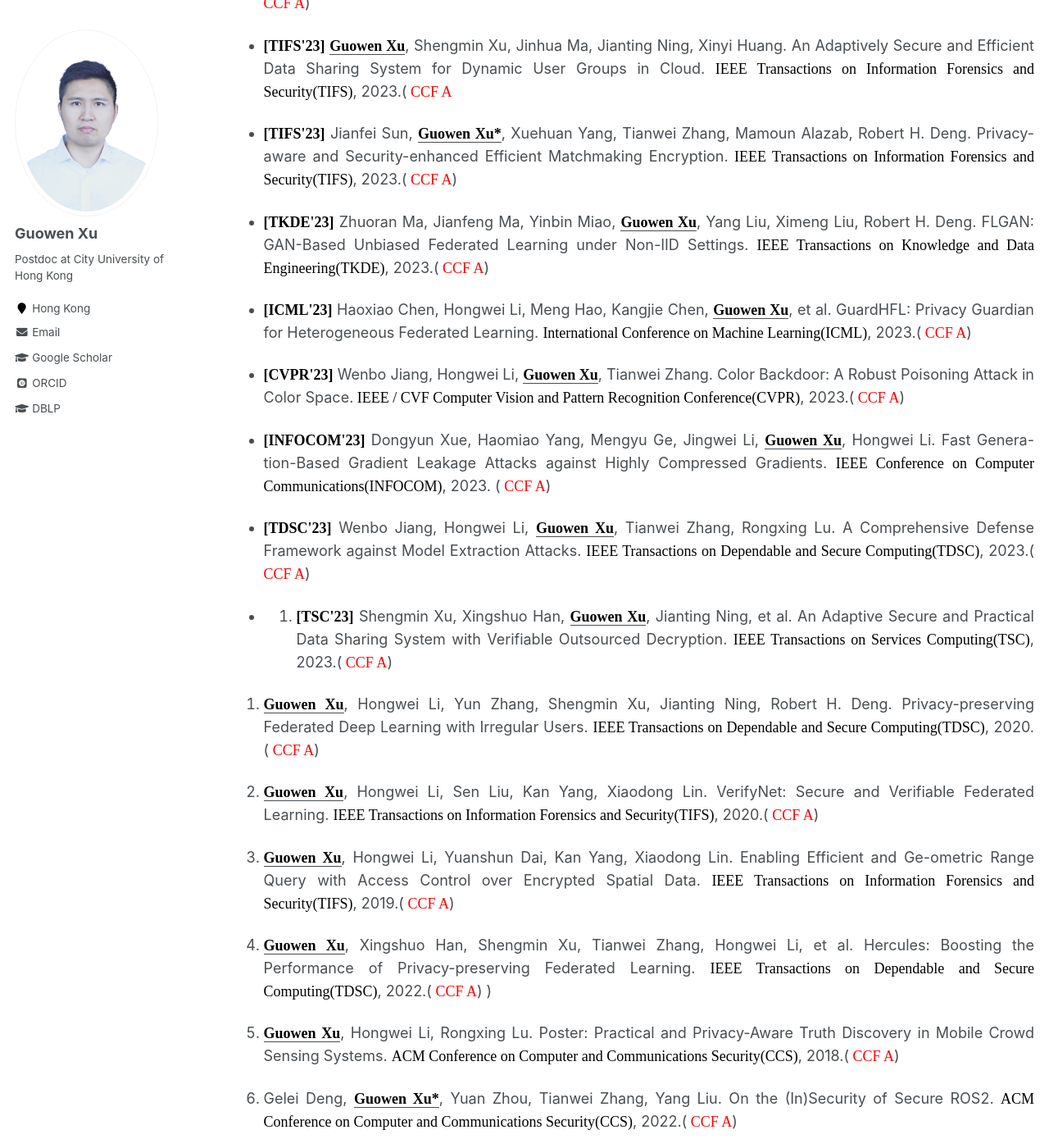
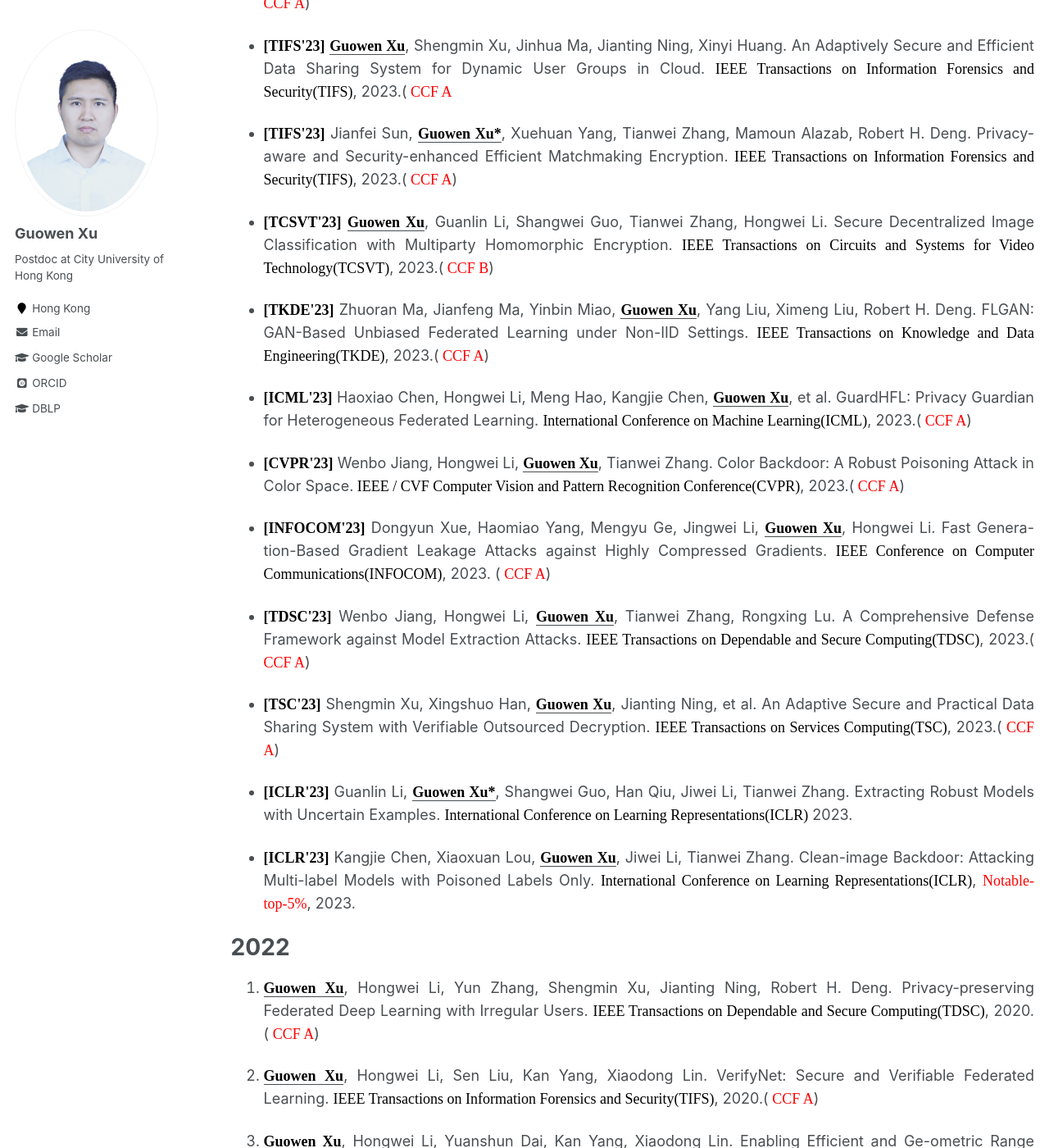
Before and after one commit to Guowen-xu/guowen-xu.github.io, a Jekyll site: the page built from _pages/publications.md, in a window 1280 px wide and 1400 px high, scrolled down 781 px. Shown: the whole window at 82% size. Built offline with Jekyll 4.4.1, drawn with Linux system fonts in a browser that asks for light colours; some web fonts are replaced; some of the changed text lies outside the part shown.

Commit message:
Update publications.md

```diff
--- a/_pages/publications.md
+++ b/_pages/publications.md
@@ -28,6 +28,8 @@ You can find my articles on my [Google Scholar](https://scholar.google.com.hk/ci
 
 * <p align="justify"> <b><font face="Times New Roman" color=black size=4> [TIFS'23]</font></b> Jianfei Sun, <u><b><font face="Times New Roman" color=black size=4> Guowen Xu*</font></b></u>, Xuehuan Yang, Tianwei Zhang, Mamoun Alazab, Robert H. Deng. Privacy-aware and Security-enhanced Efficient Matchmaking Encryption.<font face="Times New Roman" color=black size=4> IEEE Transactions on Information Forensics and Security(TIFS)</font>, 2023.(<font face="Times New Roman" color=red size=4> CCF A</font>)
 
+* <p align="justify"> <b><font face="Times New Roman" color=black size=4> [TCSVT'23]</font></b> <u><b><font face="Times New Roman" color=black size=4> Guowen Xu</font></b></u>, Guanlin Li, Shangwei Guo, Tianwei Zhang, Hongwei Li. Secure Decentralized Image Classification with Multiparty Homomorphic Encryption. <font face="Times New Roman" color=black size=4> IEEE Transactions on Circuits and Systems for Video Technology(TCSVT)</font>, 2023.(<font face="Times New Roman" color=red size=4> CCF B</font>)
+
 * <p align="justify">  <b><font face="Times New Roman" color=black size=4> [TKDE'23]</font></b> Zhuoran Ma, Jianfeng Ma, Yinbin Miao, <u><b><font face="Times New Roman" color=black size=4> Guowen Xu</font></b></u>, Yang Liu, Ximeng Liu, Robert H. Deng. FLGAN: GAN-Based Unbiased Federated Learning under Non-IID Settings. <font face="Times New Roman" color=black size=4> IEEE Transactions on Knowledge and Data Engineering(TKDE)</font>, 2023.(<font face="Times New Roman" color=red size=4> CCF A</font>)
 
 * <p align="justify"> <b><font face="Times New Roman" color=black size=4> [ICML'23]</font></b> Haoxiao Chen, Hongwei Li, Meng Hao, Kangjie Chen, <u><b><font face="Times New Roman" color=black size=4> Guowen Xu</font></b></u>, et al. GuardHFL: Privacy Guardian for Heterogeneous Federated Learning. <font face="Times New Roman" color=black size=4> International Conference on Machine Learning(ICML)</font>, 2023.(<font face="Times New Roman" color=red size=4> CCF A</font>)
@@ -38,9 +40,13 @@ You can find my articles on my [Google Scholar](https://scholar.google.com.hk/ci
 
 *  <p align="justify"> <b><font face="Times New Roman" color=black size=4> [TDSC'23]</font></b> Wenbo Jiang, Hongwei Li, <u><b><font face="Times New Roman" color=black size=4> Guowen Xu</font></b></u>, Tianwei Zhang, Rongxing Lu. A Comprehensive Defense Framework against Model Extraction Attacks. <font face="Times New Roman" color=black size=4> IEEE Transactions on Dependable and Secure Computing(TDSC)</font>, 2023.(<font face="Times New Roman" color=red size=4> CCF A</font>)
 
-* 2. <p align="justify">  <b><font face="Times New Roman" color=black size=4> [TSC'23]</font></b> Shengmin Xu, Xingshuo Han, <u><b><font face="Times New Roman" color=black size=4> Guowen Xu</font></b></u>, Jianting Ning, et al. An Adaptive Secure and Practical Data Sharing System with Verifiable Outsourced Decryption. <font face="Times New Roman" color=black size=4> IEEE Transactions on Services Computing(TSC)</font>, 2023.(<font face="Times New Roman" color=red size=4> CCF A</font>)
+*  <p align="justify">  <b><font face="Times New Roman" color=black size=4> [TSC'23]</font></b> Shengmin Xu, Xingshuo Han, <u><b><font face="Times New Roman" color=black size=4> Guowen Xu</font></b></u>, Jianting Ning, et al. An Adaptive Secure and Practical Data Sharing System with Verifiable Outsourced Decryption. <font face="Times New Roman" color=black size=4> IEEE Transactions on Services Computing(TSC)</font>, 2023.(<font face="Times New Roman" color=red size=4> CCF A</font>)
 
+* <p align="justify">  <b><font face="Times New Roman" color=black size=4> [ICLR'23]</font></b> Guanlin Li, <u><b><font face="Times New Roman" color=black size=4> Guowen Xu*</font></b></u>, Shangwei Guo, Han Qiu, Jiwei Li, Tianwei Zhang. Extracting Robust Models with Uncertain Examples. <font face="Times New Roman" color=black size=4> International Conference on Learning Representations(ICLR)</font> 2023.</p>
 
+*  <p align="justify">  <b><font face="Times New Roman" color=black size=4> [ICLR'23]</font></b> Kangjie Chen, Xiaoxuan Lou, <u><b><font face="Times New Roman" color=black size=4> Guowen Xu</font></b></u>, Jiwei Li, Tianwei Zhang. Clean-image Backdoor: Attacking Multi-label Models with Poisoned Labels Only. <font face="Times New Roman" color=black size=4> International Conference on Learning Representations(ICLR)</font>, <font face="Times New Roman" color=red size=4> Notable-top-5%</font>, 2023.
+
+# 2022
 5. <p align="justify"> <u><b><font face="Times New Roman" color=black size=4> Guowen Xu</font></b></u>,  Hongwei Li, Yun Zhang, Shengmin Xu, Jianting Ning, Robert H. Deng. Privacy-preserving Federated Deep Learning with Irregular Users. <font face="Times New Roman" color=black size=4> IEEE Transactions on Dependable and Secure Computing(TDSC)</font>, 2020. (<font face="Times New Roman" color=red size=4> CCF A</font>)
 
 
@@ -56,9 +62,9 @@ You can find my articles on my [Google Scholar](https://scholar.google.com.hk/ci
 23. <p align="justify">Haoran Yuan, Xiaofeng Chen, <u><b><font face="Times New Roman" color=black size=4> Guowen Xu*</font></b></u>, Jianting Ning, Joseph Liu, Robert H Deng.  Efficient and Verifiable Proof of Replication with Fast Fault Localization.  <font face="Times New Roman" color=black size=4> IEEE Conference on Computer Communications(INFOCOM)</font>, 2021.(<font face="Times New Roman" color=red size=4> CCF A</font>)
 24. <p align="justify"><u><b><font face="Times New Roman" color=black size=4> Guowen Xu</font></b></u>, Hongwei Li, Hao Ren, Jianfei Sun, Shengmin Xu, Jianting Ning, Robert H. Deng. Secure and Verifiable Inference in Deep Neural Networks.<font face="Times New Roman" color=black size=4> ACM Annual Computer Security Applications Conference(ACSAC) </font>, 2021.(<font face="Times New Roman" color=red size=4> CCF B</font>)
 25. <p align="justify"><u><b><font face="Times New Roman" color=black size=4> Guowen Xu</font></b></u>, Hongwei Li, Chen Tan, Dongxiao Liu, Kan Yang. Achieving Efficient and Priva-cy-Preserving Truth Discovery in Crowd Sensing Systems. <font face="Times New Roman" color=black size=4> Computers & Security</font>, 2017.(<font face="Times New Roman" color=red size=4> CCF B</font>
-26. <p align="justify"><u><b><font face="Times New Roman" color=black size=4> Guowen Xu</font></b></u>, Guanlin Li, Shangwei Guo, Tianwei Zhang, Hongwei Li. Secure Decentralized Image Classification with Multiparty Homomorphic Encryption. <font face="Times New Roman" color=black size=4> IEEE Transactions on Circuits and Systems for Video Technology(TCSVT)</font>, 2023.(<font face="Times New Roman" color=red size=4> CCF B</font>)
+
 27. <p align="justify">Guanlin Li, <u><b><font face="Times New Roman" color=black size=4> Guowen Xu*</font></b></u>, Han Qiu, Ruan He, Jiwei Li,  Tianwei Zhang. Improving Adversarial Robustness of 3D Point Cloud Classification Models.  <font face="Times New Roman" color=black size=4> European Conference on Computer Vision(ECCV)</font>, 2022.(<font face="Times New Roman" color=red size=4> CCF B</font>)
-28. <p align="justify">Guanlin Li, <u><b><font face="Times New Roman" color=black size=4> Guowen Xu*</font></b></u>, Shangwei Guo, Han Qiu, Jiwei Li, Tianwei Zhang. Extracting Robust Models with Uncertain Examples. <font face="Times New Roman" color=black size=4> International Conference on Learning Representations(ICLR)</font> 2023.</p>
+
 29. <p align="justify">Jianfei Sun,  <u><b><font face="Times New Roman" color=black size=4> Guowen Xu*</font></b></u>, Tianwei Zhang, et al. Secure Data Sharing with Flexible Cross-domain Authorization in Autonomous Vehicle Systems. <font face="Times New Roman" color=black size=4> IEEE Transactions on Intelligent Transportation Systems(TITS)</font>, 2021.(<font face="Times New Roman" color=red size=4> CCF B</font>)
 30. <p align="justify"><u><b><font face="Times New Roman" color=black size=4> Guowen Xu</font></b></u>, Hongwei Li, Shengmin Xu, Hao Ren, Kan Yang, Yinghui Zhang, Jianfei Sun, Robert H. Deng. Catch You If You Deceive Me: Verifiable and Privacy-aware Truth Discovery in Crowd Sensing Systems. <font face="Times New Roman" color=black size=4> ACM ASIA Conference on Computer and Communications Security(ASIACCS)</font>, 2020. (<font face="Times New Roman" color=red size=4> CCF C</font>)
 31. <p align="justify"><u><b><font face="Times New Roman" color=black size=4> Guowen Xu</font></b></u>, Hongwei Li, Hao Ren, Xiaodong Lin, Xuemin (Sherman) Shen. DNA Similarity Search with Access Control over Encrypted Cloud Data. <font face="Times New Roman" color=black size=4> IEEE Transactions on Cloud Computing(TCC)</font>, 2019.(<font face="Times New Roman" color=red size=4> CCF C</font>)
@@ -87,5 +93,5 @@ You can find my articles on my [Google Scholar](https://scholar.google.com.hk/ci
 15. <p align="justify">Hanxiao Chen, Hongwei Li, Yingzhe Wang, Meng Hao,  <u><b><font face="Times New Roman" color=black size=4> Guowen Xu</font></b></u>, Tianwei Zhang. PriVDT: An Efficient Two-Party Cryptographic Framework for Vertical Decision Trees. <font face="Times New Roman" color=black size=4> IEEE Transactions on Information Forensics and Security(TIFS)</font>, 2022.(<font face="Times New Roman" color=red size=4> CCF A</font>)
 16. <p align="justify">Jingwei Wang, Xinchun Yin, Jianting Ning, Shengmin Xu, <u><b><font face="Times New Roman" color=black size=4> Guowen Xu</font></b></u>, and Xinyi Huang. Secure Updatable Storage Access Control System for EHRs in the Cloud. <font face="Times New Roman" color=black size=4> IEEE Transactions on Services Computing(TSC)</font>, 2022.(<font face="Times New Roman" color=red size=4> CCF A</font>)
 17. <p align="justify">Xingshuo Han, Yutong Wu, Qingjie Zhang, Yuan Zhou,  Yuan Xu, Han Qiu, <u><b><font face="Times New Roman" color=black size=4> Guowen Xu</font></b></u>, and Tianwei Zhang. Backdooring Multimodal Learning. <font face="Times New Roman" color=black size=4> IEEE Symposium on Security and Privacy(S&P)</font>, 2024.(<font face="Times New Roman" color=red size=4> CCF A</font>)
-18.  <p align="justify">Kangjie Chen, Xiaoxuan Lou, <u><b><font face="Times New Roman" color=black size=4> Guowen Xu</font></b></u>, Jiwei Li, Tianwei Zhang. Clean-image Backdoor: Attacking Multi-label Models with Poisoned Labels Only. <font face="Times New Roman" color=black size=4> International Conference on Learning Representations(ICLR)</font>, <font face="Times New Roman" color=red size=4> Notable-top-5%</font>, 2023.
+
 19. <p align="justify">Shengmin Xu, Jianting Ning,  Jinhua Ma, <u><b><font face="Times New Roman" color=black size=4> Guowen Xu</font></b></u>, Jiaming Yuan, Robert H Deng.  Revocable Policy-Based Chameleon Hash.  <font face="Times New Roman" color=black size=4> Proceedings of European Symposium on Research in Computer Security(ESORICS)</font>, 2021.(<font face="Times New Roman" color=red size=4> CCF B</font>)
```
